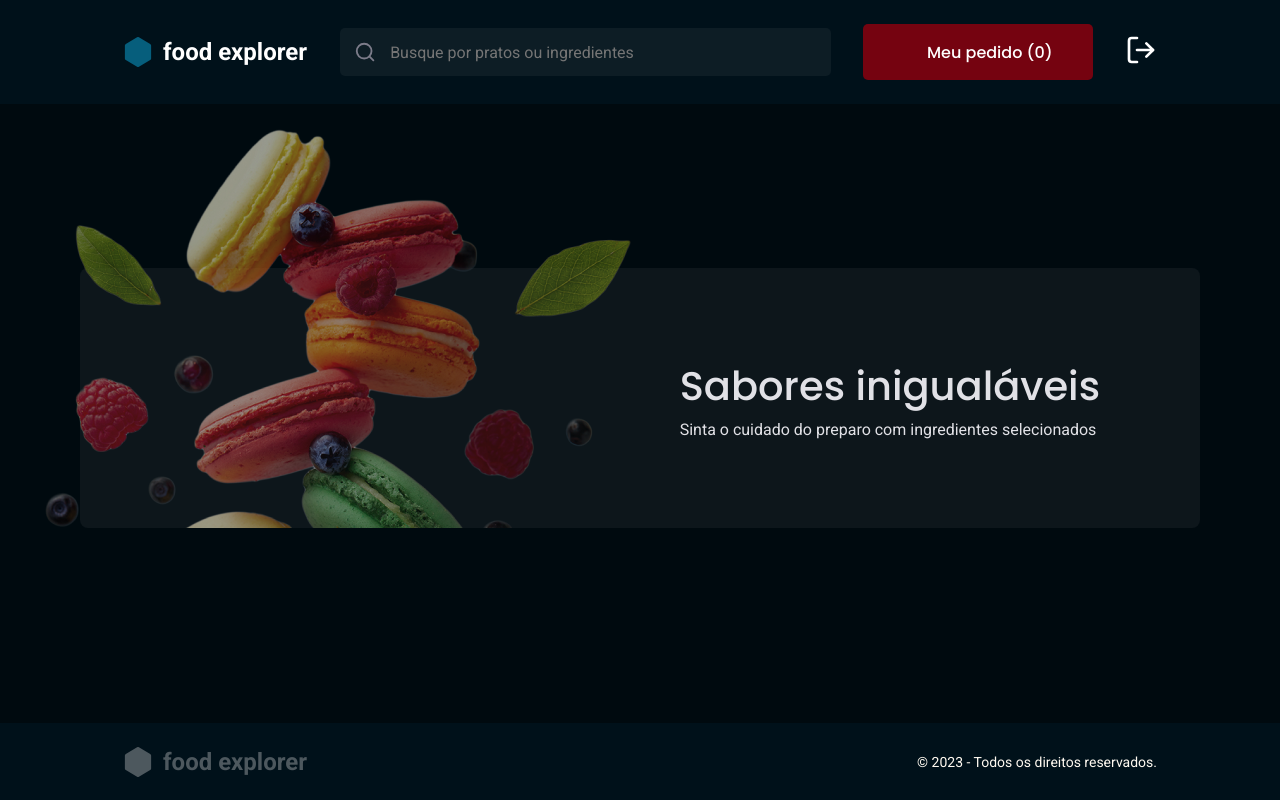
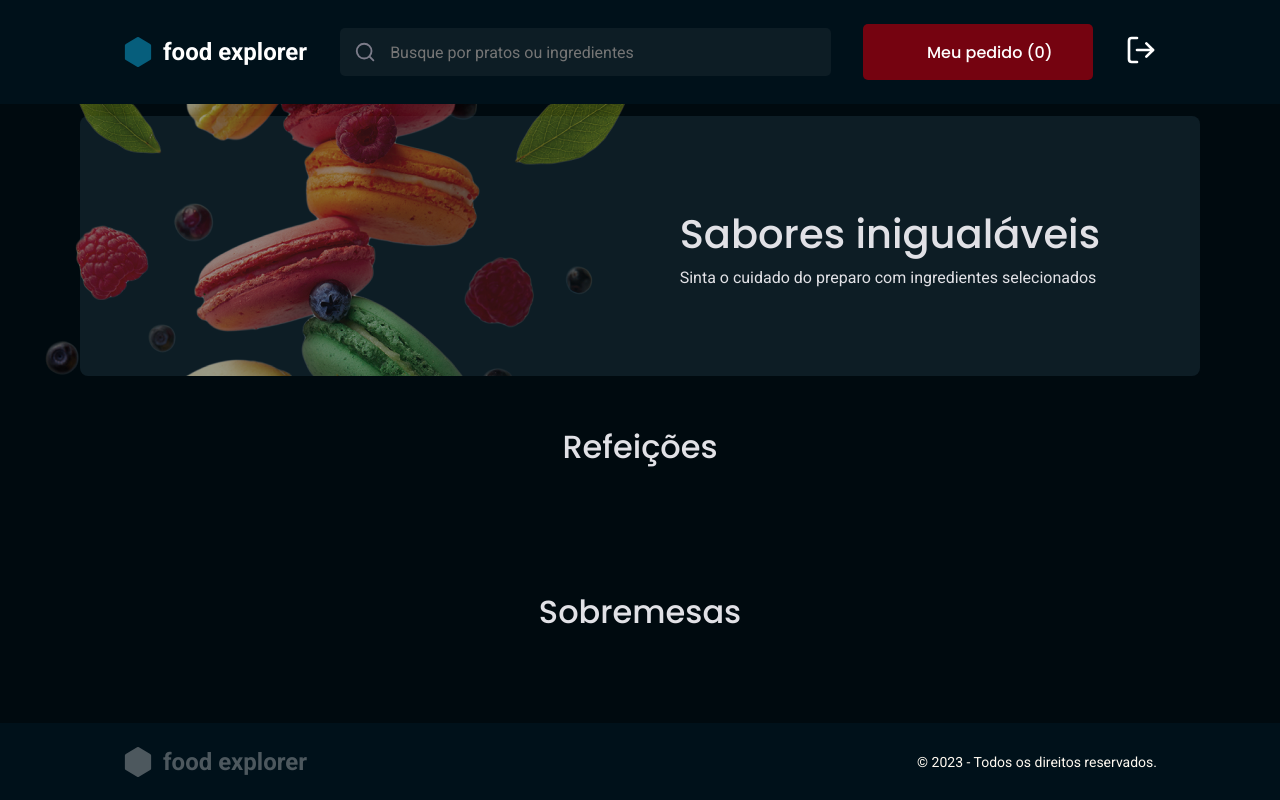
Before and after one commit to maxyuri13/Food-Explorer, a React (Vite) app in the folder Frontend/: page / in a window 1280 px wide. Built offline with nearby package versions, Linux system fonts and the light colour scheme; some icons are missing.

Commit message:
update home page and create components section and finished banner

```diff
--- a/Frontend/src/components/Banner/styles.js
+++ b/Frontend/src/components/Banner/styles.js
@@ -14,7 +14,7 @@ export const Container = styled.div`
 
     border-radius: .8rem;
 
-    background-color: ${({ theme }) => theme.COLORS.DARK_800};
+    background-color: ${({ theme }) => theme.COLORS.DARK_900};
 
     h1 {
       font-family: 'Poppins', sans-serif;
--- /dev/null
+++ b/Frontend/src/components/Section/index.jsx
@@ -0,0 +1,10 @@
+import { Container } from "./styles";
+
+export function Section({ title, children }) {
+  return (
+    <Container>
+      <h1>{title}</h1>
+      {children}
+    </Container>
+  );
+}
--- /dev/null
+++ b/Frontend/src/components/Section/styles.js
@@ -0,0 +1,16 @@
+import styled from "styled-components";
+
+export const Container = styled.div`
+  margin: 4.7rem 0;
+
+  > h1 {
+    font-family: 'Poppins', sans-serif;
+    font-size: 3.2rem;
+    font-weight: 500;
+
+    color: ${({ theme }) => theme.COLORS.LIGHT_300};
+
+    padding-bottom: 2.3rem;
+  }
+
+`
--- a/Frontend/src/pages/Home/index.jsx
+++ b/Frontend/src/pages/Home/index.jsx
@@ -1,6 +1,7 @@
 import { Header } from "../../components/Header";
 import { Footer } from "../../components/Footer";
 import { Banner } from "../../components/Banner";
+import { Section } from "../../components/Section";
 
 import { Container, Content, Panel } from "./styles";
 
@@ -15,6 +16,11 @@ export function Home() {
         <Panel>
           <Banner />
         </Panel>
+
+        <Section title="Refeições"/>
+        <Section title="Sobremesas"/>
+        <Section title="Bebidas"/>
+
       </Content>
 
       <Footer />
--- a/Frontend/src/pages/Home/styles.js
+++ b/Frontend/src/pages/Home/styles.js
@@ -14,6 +14,8 @@ export const Container = styled.div`
 export const Content = styled.div`
   display: flex;
   justify-content: center;
+  align-items: center;
+  flex-direction: column;
 
   overflow-y: auto;
 `
@@ -22,7 +24,7 @@ export const Content = styled.div`
 export const Panel = styled.div`
 
 .bannerCard{
-  margin-top: 16.4rem;
+  margin-top: 16rem;
  }
 
 `
--- a/Frontend/src/styles/theme.js
+++ b/Frontend/src/styles/theme.js
@@ -19,8 +19,8 @@ export default {
     DARK_900: "#0D1D25",
     DARK_1000: "#192227",
 
-    GRADIENTS_100: "linear-gradient(90deg, rgba(0, 10, 15, 0.272541) 0%, #000A0F 100%)",
-    GRADIENTS_200: "linear-gradient(90deg, #000204 0%, #000A0F 100%)",
+    // GRADIENTS_100: "linear-gradient(90deg, rgba(0, 10, 15, 0.272541) 0%, #000A0F 100%)",
+    // GRADIENTS_200: "linear-gradient(180deg, #091E26 0%, #00131C 100%)",
 
     TOMATO_100: "#750310",
     TOMATO_200: "#92000E",
```
